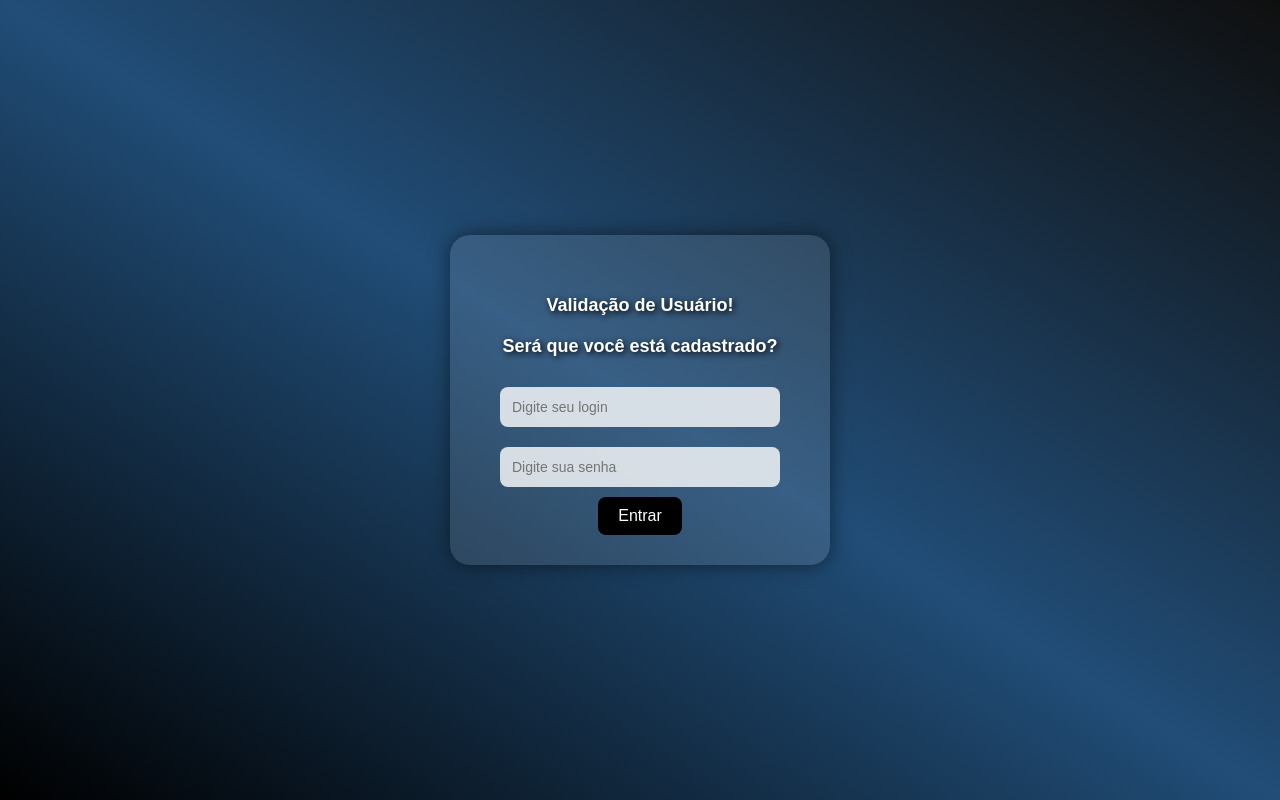
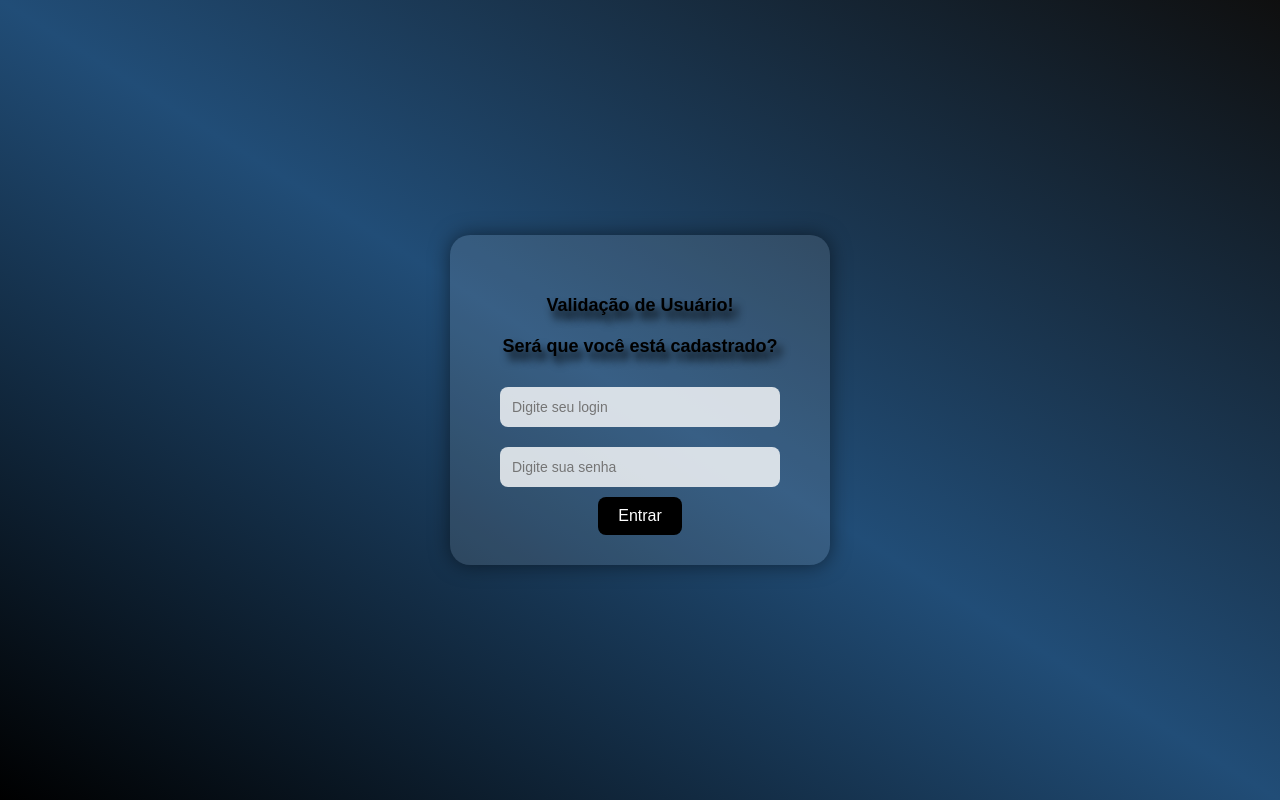
Before and after one commit to PedroAlmeida881/Proz-Course, a plain HTML site: page AULAS/Atividades/atividade.html in a window 1280 px wide. Drawn offline with Linux system fonts and the light colour scheme.

Commit message:
Update atividade.css

```diff
--- a/AULAS/Atividades/atividade.css
+++ b/AULAS/Atividades/atividade.css
@@ -30,8 +30,15 @@ input {
 }
 
 h1 {
-    color: white;
-    text-shadow: 2px 2px 6px black;
+    color: rgb(0, 0, 0);
+    text-shadow: 5px 8px 8px black;
+    font-size: 18px;
+    margin-bottom: 20px;
+    transition: opacity 0.5s ease-in-out;
+}
+
+h2 {
+    color: rgb(255, 255, 255);
     font-size: 18px;
     margin-bottom: 20px;
     transition: opacity 0.5s ease-in-out;
@@ -63,4 +70,5 @@ button:hover {
         opacity: 1;
         transform: scale(1);
     }
+
 }
```
